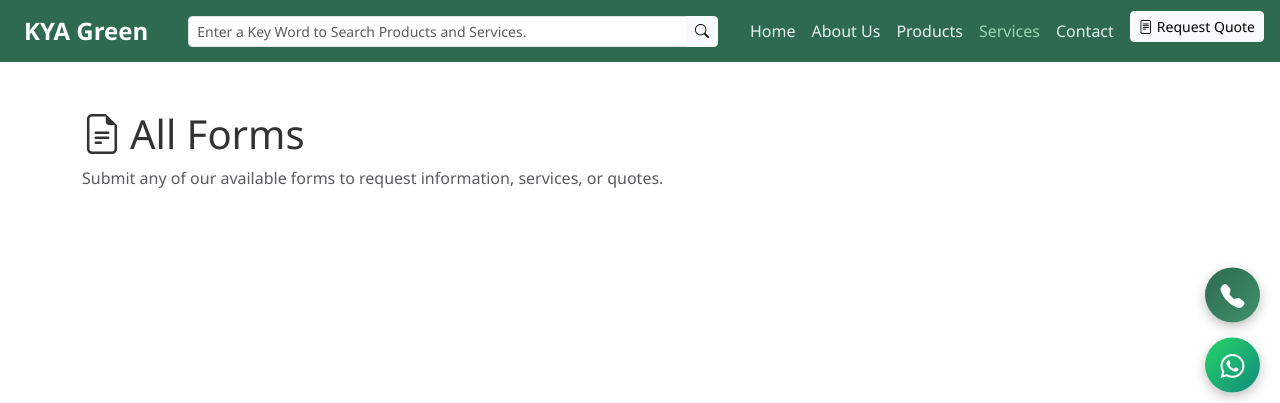
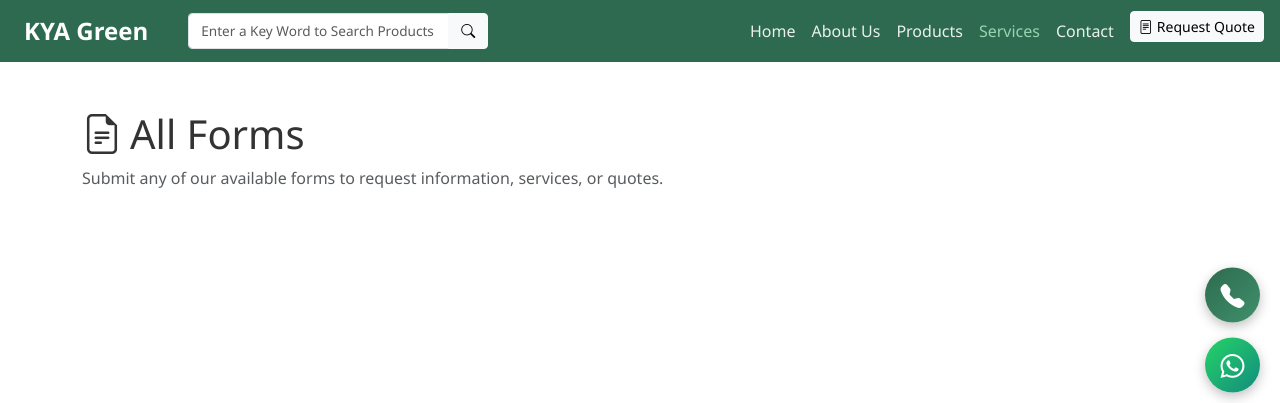
Before and after one commit to hadibuxm/kyagreen.com, a Django app: page /forms/ in a window 1280 px wide. Shown: the top 403 px of the page. Run offline with Django 5.2, Linux system fonts and the light colour scheme; data comes from the database, SQL or seed files in the repository; data that the repository does not hold is empty; some libraries are stand-ins or nearby versions.

Commit message:
ui updates

```diff
--- a/static/css/style.css
+++ b/static/css/style.css
@@ -571,3 +571,17 @@ footer .social-links a:hover {
         }
     }
 }
+
+/* Search Bar - Smaller Size */
+.navbar-collapse .input-group {
+    max-width: 300px;
+}
+
+.navbar-collapse .form-control {
+    font-size: 0.85rem;
+    padding: 0.4rem 0.75rem;
+}
+
+.navbar-collapse .input-group .btn {
+    padding: 0.4rem 0.75rem;
+}
--- a/templates/base.html
+++ b/templates/base.html
@@ -21,11 +21,11 @@
         <div class="container-fluid px-3">
             <a class="navbar-brand fw-bold fs-4 d-flex align-items-center" href="{% url 'home' %}">
                 {% if site_settings.logo %}
-                    <img src="{{ site_settings.logo.url }}" alt="KYA Green Logo" class="me-2" style="max-height: 40px; object-fit: contain;">
+                    <img src="{{ site_settings.logo.url }}" alt="KYA Green Logo" style="max-height: 40px; object-fit: contain;">
                 {% else %}
                     <i class="bi bi-leaf-fill me-2"></i>
+                    KYA Green
                 {% endif %}
-                KYA Green
             </a>
             <button class="navbar-toggler" type="button" data-bs-toggle="collapse" data-bs-target="#navbarNav">
                 <span class="navbar-toggler-icon"></span>
--- a/templates/forms/form_list.html
+++ b/templates/forms/form_list.html
@@ -29,14 +29,6 @@
                                 </p>
                             {% endif %}
                             <div class="mb-3">
-                                <small class="text-muted d-block">
-                                    <i class="bi bi-clock me-1"></i>
-                                    Created: {{ form.created_at|date:"M d, Y" }}
-                                </small>
-                                <small class="text-muted d-block">
-                                    <i class="bi bi-file-earmark-check me-1"></i>
-                                    {{ form.fields.count }} field{{ form.fields.count|pluralize }}
-                                </small>
                                 {% if form.submissions.count %}
                                     <small class="text-muted d-block">
                                         <i class="bi bi-check-circle me-1"></i>
```
